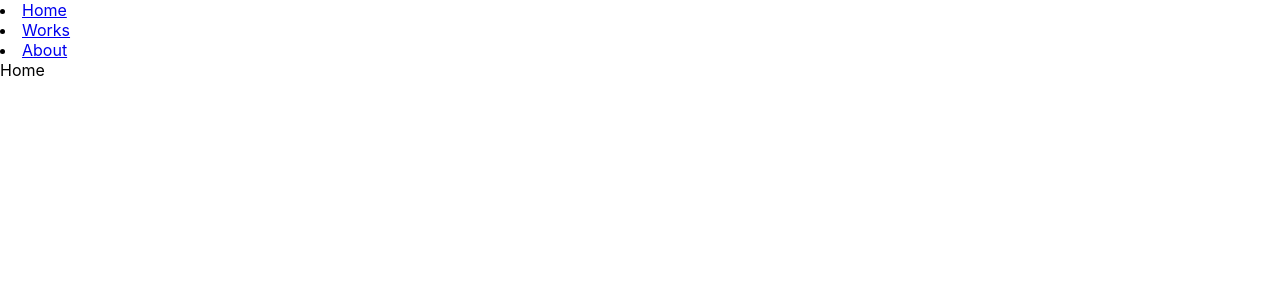
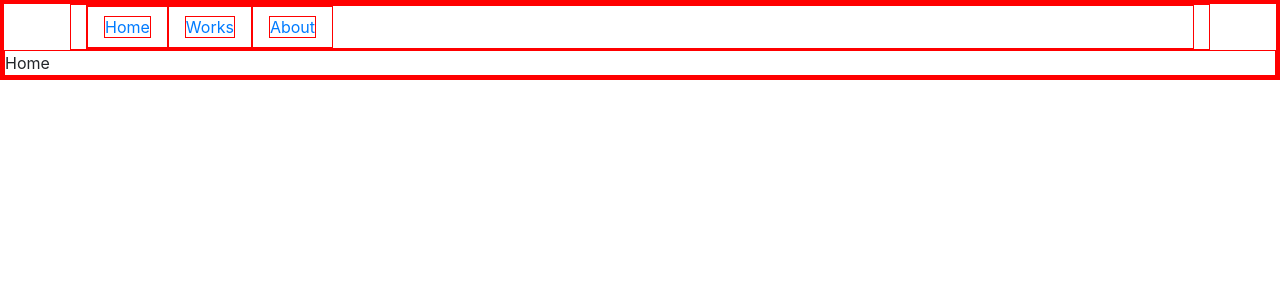
Before and after one commit to CopyDemon/Shengdesign_React, a React (Create React App) app in the folder shengdesign_react/: page / in a window 1280 px wide. Shown: the top 300 px of the page. Built offline with nearby package versions, Linux system fonts and the light colour scheme.

Commit message:
testing react bootstrap

```diff
--- a/shengdesign_react/public/index.html
+++ b/shengdesign_react/public/index.html
@@ -15,6 +15,19 @@
       user's mobile device or desktop. See https://developers.google.com/web/fundamentals/web-app-manifest/
     -->
     <link rel="manifest" href="%PUBLIC_URL%/manifest.json" />
+    <!---Bootstrap-->
+    <!---Remember to replace to replace it with local version-->
+    <link
+      rel="stylesheet"
+      href="https://maxcdn.bootstrapcdn.com/bootstrap/4.3.1/css/bootstrap.min.css"
+      integrity="sha384-ggOyR0iXCbMQv3Xipma34MD+dH/1fQ784/j6cY/iJTQUOhcWr7x9JvoRxT2MZw1T"
+      crossorigin="anonymous"
+    />
+    <style>
+      *{
+        border:1px solid red;
+      }
+    </style>
     <!--
       Notice the use of %PUBLIC_URL% in the tags above.
       It will be replaced with the URL of the `public` folder during the build.
--- a/shengdesign_react/src/App.js
+++ b/shengdesign_react/src/App.js
@@ -8,13 +8,13 @@ import Works from "./pages/works/works";
 import About from "./pages/about/about";
 
 //import component
-import Nav from "./component/nav/nav";
+import Navigation from "./component/nav/nav";
 
 
 function App() {
   return (
       <div className="App">
-        <Nav />
+        <Navigation />
         <Router>
           <Switch>
             <Route path="/" exact component={Home}/>
--- a/shengdesign_react/src/component/nav/nav.js
+++ b/shengdesign_react/src/component/nav/nav.js
@@ -1,4 +1,7 @@
 import React, { Component } from 'react';
+import  { Container }  from 'react-bootstrap';
+import  { Nav }  from 'react-bootstrap'
+// import  Row  from 'react-bootstrap/Container';
 
 //import script
 import classSelector from './nav.css';
@@ -6,7 +9,7 @@ import classSelector from './nav.css';
 //import data
 // import nav_db from "./nav_db";
 
-class Nav extends Component{
+class Navigation extends Component{
     state = {
         nav_data : { Home : "/", Works : "/works", About :"About" }
     }
@@ -16,16 +19,18 @@ class Nav extends Component{
         const nav_item = Object.keys(nav_links_data);
         const nav_li = nav_item.map((item) => {
             return(
-                <li>
+                <Nav.Link className={classSelector.nav_list}>
                     <a href={nav_links_data[item]}>{item}</a>
-                </li>
+                </Nav.Link>
             )
         })
         return(
-            <nav>
-                {nav_li}
-            </nav>
+            <Container>
+                <Nav>
+                    {nav_li}
+                </Nav>
+            </Container>
         )
     }
 }
-export default Nav;
+export default Navigation;
```
